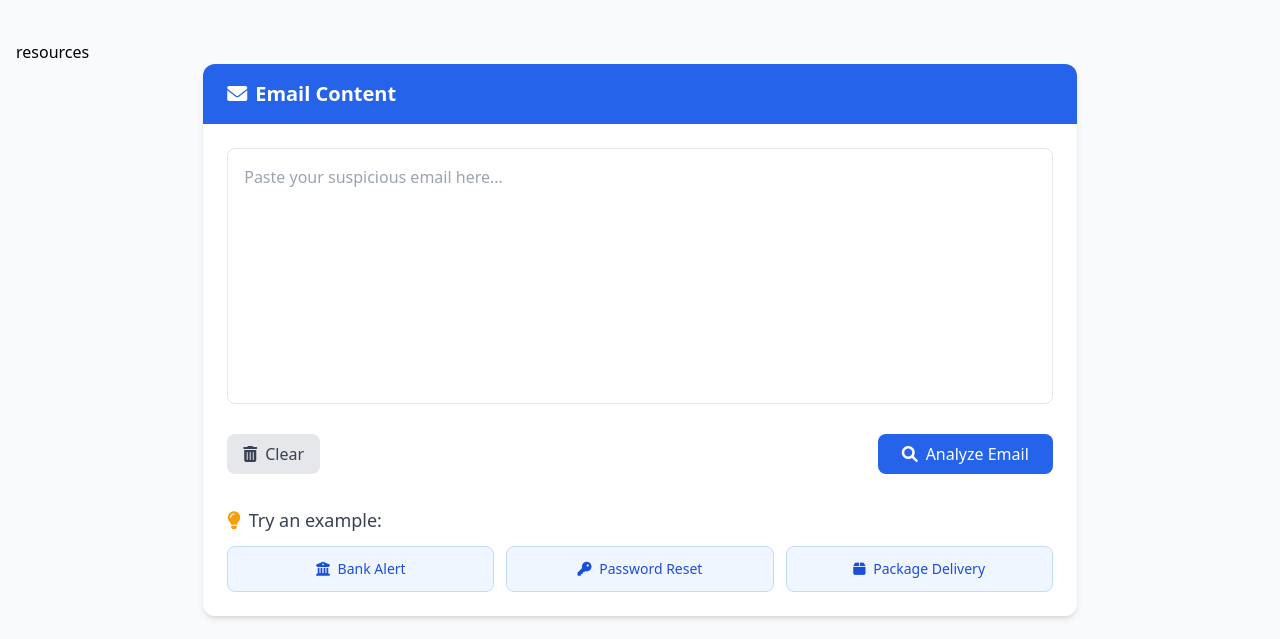
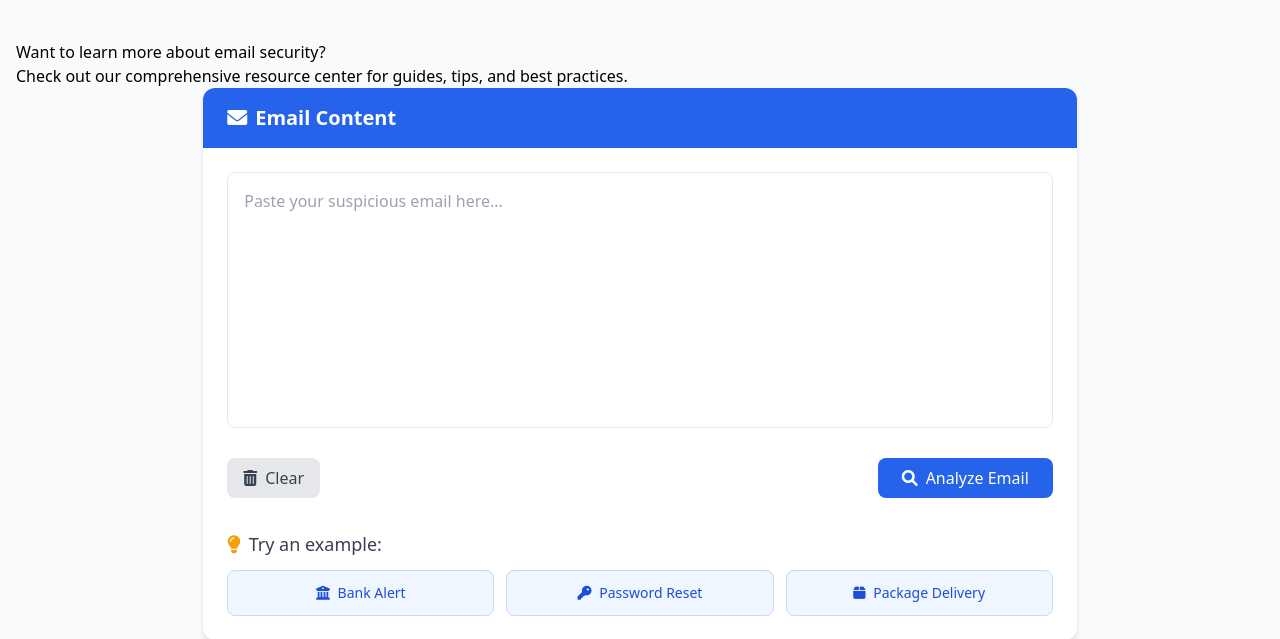
Before and after one commit to Harshj143/InboxGuard, a Flask app: page / in a window 1280 px wide. Shown: the part 116-755 px from the top of the page. Run offline with Flask 2, Linux system fonts and the light colour scheme.

Commit message:
resources

```diff
--- a/app.py
+++ b/app.py
@@ -303,7 +303,9 @@ def mock_analyze_email(email_text):
 @app.route('/')
 def index():
     return render_template('index.html')
-
+@app.route('/resource.html')
+def resource():
+    return render_template('resource.html')
 # Store analysis results temporarily in memory
 analysis_results = {}
 
--- a/templates/index.html
+++ b/templates/index.html
@@ -77,7 +77,10 @@
             </div>
             <p class="text-lg text-gray-600">AI-powered phishing email analysis</p>
         </header>
-       <a href="resource.html">resources</a>
+        <div class="resources-cta">
+            <h3>Want to learn more about email security?</h3>
+            <p>Check out our comprehensive <a href="resource.html">resource center</a> for guides, tips, and best practices.</p>
+        </div>
 
         <!-- Updated panels container with ID for layout control -->
         <div id="panels-container" class="single-view">
```
